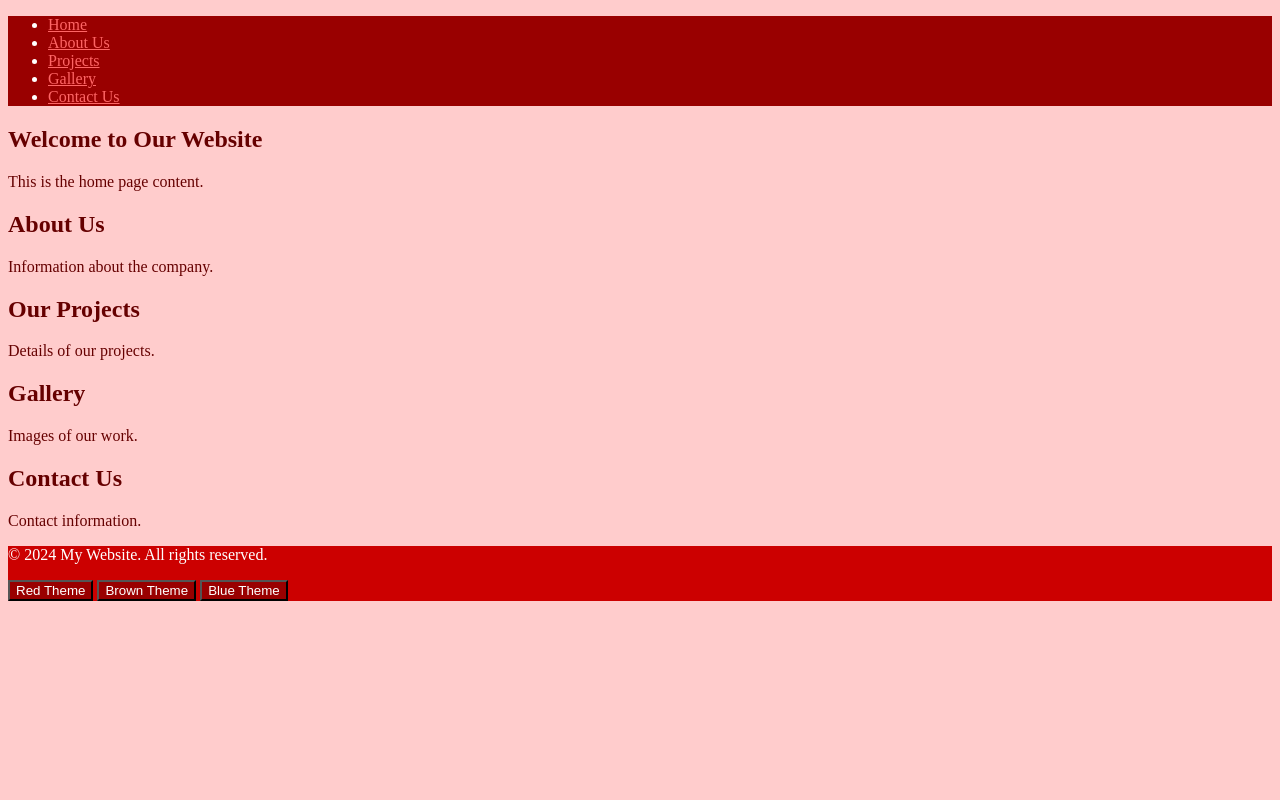
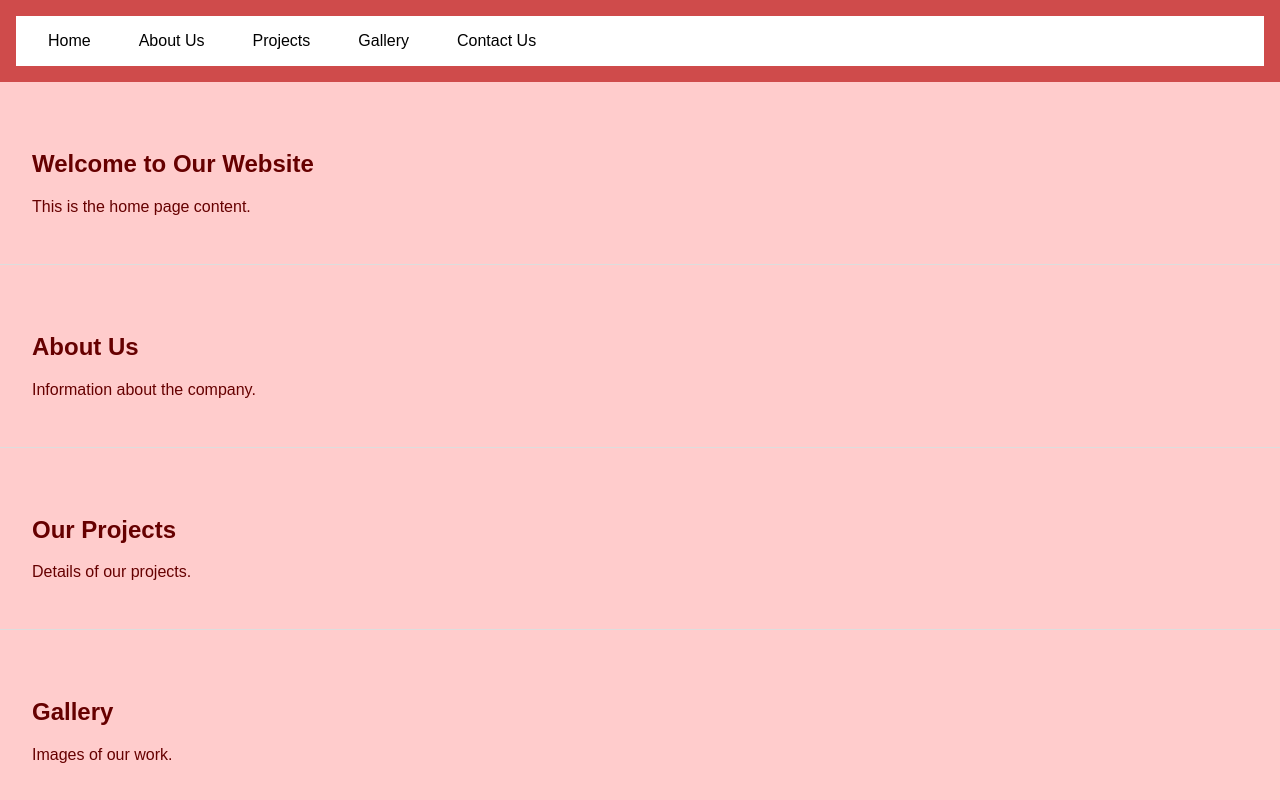
Before and after one commit to Marshall-007/TestTemplate, a plain HTML site: page Template/index.html in a window 1280 px wide. Shown: the top 800 px of the page. Drawn offline with nearby package versions, Linux system fonts and the light colour scheme.

Commit message:
Added The base css file  and edited file colors

```diff
--- /dev/null
+++ b/Template/css/base.css
@@ -0,0 +1,72 @@
+/* General Styles */
+body {
+    font-family: Arial, sans-serif;
+    margin: 0;
+    padding: 0;
+    box-sizing: border-box;
+}
+
+header, footer {
+    padding: 1rem;
+}
+
+header h1, footer p {
+    margin: 0;
+}
+
+section {
+    padding: 2rem;
+    margin: 1rem 0;
+    border-bottom: 1px solid #ddd;
+}
+
+img {
+    max-width: 100%;
+    height: auto;
+    display: block;
+    margin: 1rem 0;
+}
+
+/* Navbar Styles */
+.navbar {
+    background-color: #ffffff; /* Default Blue Background */
+    padding: 0.5rem 1rem;
+}
+
+.navbar-nav {
+    list-style: none;
+    padding: 0;
+    margin: 0;
+    display: flex;
+    gap: 1rem;
+}
+
+.nav-item {
+    margin: 0;
+}
+
+.nav-link {
+    color: #000000; /* Default Blue Text */
+    text-decoration: none;
+    padding: 0.5rem 1rem;
+    display: block;
+}
+
+.nav-link:hover {
+    background-color: rgba(255, 255, 255, 0.1);
+}
+
+/* Footer Styles */
+footer {
+    text-align: center;
+    background-color: #00509e; /* Default Blue Background */
+}
+
+footer button {
+    margin: 0.5rem;
+    padding: 0.5rem 1rem;
+    border: none;
+    border-radius: 0.25rem;
+    cursor: pointer;
+    font-size: 1rem;
+}
--- a/Template/css/theme-blue.css
+++ b/Template/css/theme-blue.css
@@ -1,3 +1,4 @@
+/* Blue Theme Overrides */
 body {
     background-color: #cce7ff; /* Light Blue */
     color: #003366; /* Dark Blue */
@@ -8,15 +9,15 @@ header, footer {
     color: white;
 }
 
-nav ul {
+.navbar {
     background-color: #003f7f; /* Darker Blue */
 }
 
-nav ul li a {
+.nav-link {
     color: #99cfff; /* Lightest Blue */
 }
 
-button {
+footer button {
     background-color: #003f7f; /* Darker Blue */
     color: white;
 }
--- a/Template/css/theme-brown.css
+++ b/Template/css/theme-brown.css
@@ -1,3 +1,4 @@
+/* Brown Theme Overrides */
 body {
     background-color: #e6ccb3; /* Light Brown */
     color: #4d2600; /* Dark Brown */
@@ -8,15 +9,15 @@ header, footer {
     color: white;
 }
 
-nav ul {
+.navbar {
     background-color: #5c3a1e; /* Darker Brown */
 }
 
-nav ul li a {
+.nav-link {
     color: #d2b48c; /* Lightest Brown */
 }
 
-button {
+footer button {
     background-color: #5c3a1e; /* Darker Brown */
     color: white;
 }
--- a/Template/css/theme-red.css
+++ b/Template/css/theme-red.css
@@ -1,22 +1,23 @@
+/* Red Theme Overrides */
 body {
     background-color: #ffcccc; /* Light Red */
     color: #660000; /* Dark Red */
 }
 
 header, footer {
-    background-color: #cc0000; /* Medium Red */
+    background-color: #cf4b4b; /* Medium Red */
     color: white;
 }
 
-nav ul {
+.navbar {
     background-color: #990000; /* Darker Red */
 }
 
-nav ul li a {
+.nav-link {
     color: #ff6666; /* Lightest Red */
 }
 
-button {
+footer button {
     background-color: #990000; /* Darker Red */
     color: white;
 }
--- a/Template/index.html
+++ b/Template/index.html
@@ -5,16 +5,27 @@
     <meta name="viewport" content="width=device-width, initial-scale=1.0">
     <title>My Website</title>
     <link rel="stylesheet" href="css/theme-red.css" id="theme-style">
+    <link rel="stylesheet" href="css/base.css" >
+
+    <!-- Select2 CSS -->
+<link href="https://cdnjs.cloudflare.com/ajax/libs/select2/4.1.0/css/select2.min.css" rel="stylesheet" />
+
+<!-- jQuery (required for Select2) -->
+<script src="https://cdnjs.cloudflare.com/ajax/libs/jquery/3.6.0/jquery.min.js"></script>
+
+<!-- Select2 JS -->
+<script src="https://cdnjs.cloudflare.com/ajax/libs/select2/4.1.0/js/select2.min.js"></script>
+
 </head>
 <body>
     <header>
-        <nav>
-            <ul>
-                <li><a href="#home">Home</a></li>
-                <li><a href="#about">About Us</a></li>
-                <li><a href="#projects">Projects</a></li>
-                <li><a href="#gallery">Gallery</a></li>
-                <li><a href="#contact">Contact Us</a></li>
+        <nav class="navbar navbar-expand-lg bg-body-tertiary">
+            <ul  class="navbar-nav">
+                <li class="nav-item"><a class="nav-link active" aria-current="page" href="#home">Home</a></li>
+                <li class="nav-item"><a class="nav-link active" aria-current="page" href="#about">About Us</a></li>
+                <li class="nav-item"><a class="nav-link active" aria-current="page" href="#projects">Projects</a></li>
+                <li class="nav-item"><a class="nav-link active" aria-current="page" href="#gallery">Gallery</a></li>
+                <li class="nav-item"><a class="nav-link active" aria-current="page" href="#contact">Contact Us</a></li>
             </ul>
         </nav>
     </header>
```
Also changed, not shown: Template/js/theme-switcher.js (line endings or trailing spaces).
